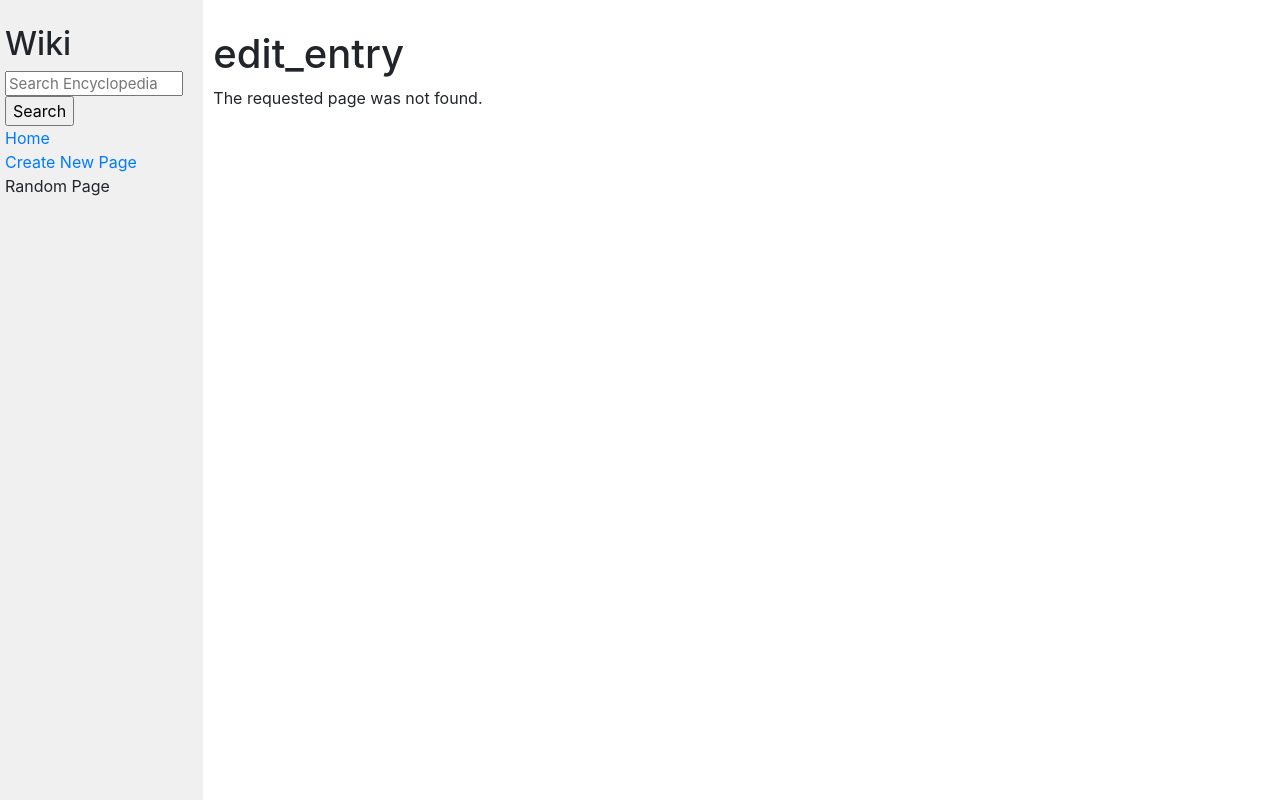
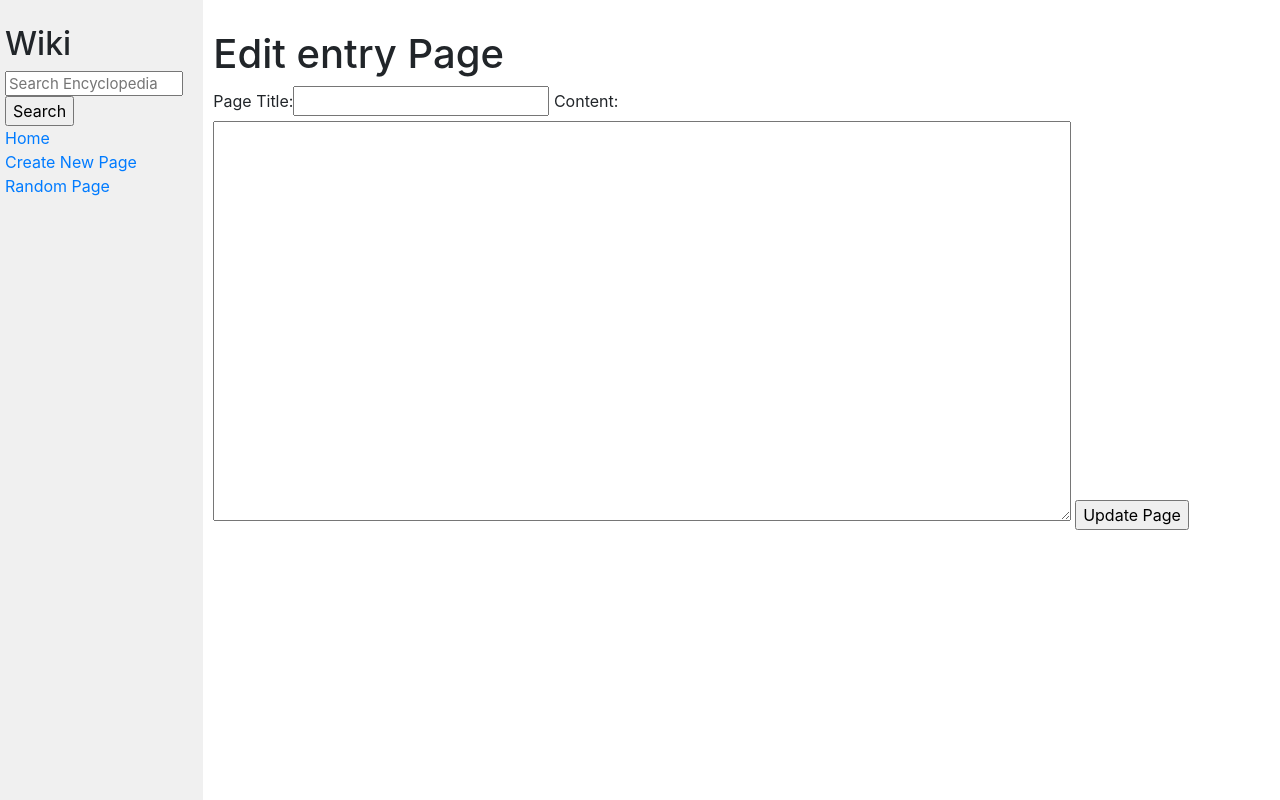
Before and after one commit to calnet/cs50w, a Django app: page /edit_entry in a window 1280 px wide. Run offline with Django 3.2, Linux system fonts and the light colour scheme; some libraries are stand-ins or nearby versions.

Commit message:
Project Completed

```diff
--- /dev/null
+++ b/wiki/encyclopedia/templates/encyclopedia/edit_entry.html
@@ -0,0 +1,22 @@
+{% extends "encyclopedia/layout.html" %}
+
+{% block title %}
+Encyclopedia
+{% endblock %}
+
+{% block body %}
+<h1>Edit entry Page</h1>
+
+<form action="{% url 'edit_entry' %}" method="post">
+    {% if error %}
+    <div class="error">
+        {{ error }}
+    </div>
+    {% endif %}
+
+    {% csrf_token %}
+    {{ form }}
+    <input type="submit" value="Update Page">
+</form>
+
+{% endblock %}
--- a/wiki/encyclopedia/templates/encyclopedia/entry.html
+++ b/wiki/encyclopedia/templates/encyclopedia/entry.html
@@ -5,12 +5,17 @@ Encyclopedia: {{ title }}
 {% endblock %}
 
 {% block body %}
-<h1>{{ title }}</h1>
+<!-- <h1>{{ title }}</h1> -->
 
 {% if not entry %}
 <div>The requested page was not found.</div>
 {% else %}
-{{ entry }}
+{{ entry | safe}}
+
+<div>
+    <a href="edit_entry?title={{title}}">Edit Entry</a>
+</div>
+
 {%endif%}
 
 {% endblock %}
--- a/wiki/encyclopedia/templates/encyclopedia/layout.html
+++ b/wiki/encyclopedia/templates/encyclopedia/layout.html
@@ -27,7 +27,7 @@
                     <a href="{% url 'create_new_page' %}">Create New Page</a>
                 </div>
                 <div>
-                    Random Page
+                    <a href="{% url 'random_page' %}">Random Page</a>
                 </div>
                 {% block nav %}
                 {% endblock %}
--- a/wiki/encyclopedia/urls.py
+++ b/wiki/encyclopedia/urls.py
@@ -6,5 +6,7 @@ urlpatterns = [
     path("", views.index, name="index"),
     path("search", views.search, name="search"),
     path("create_new_page", views.create_new_page, name="create_new_page"),
+    path("edit_entry", views.edit_entry, name="edit_entry"),
+    path("random_page", views.random_page, name="random_page"),
     path("<str:title>", views.entry, name="entry")
 ]
--- a/wiki/encyclopedia/views.py
+++ b/wiki/encyclopedia/views.py
@@ -1,3 +1,7 @@
+import random
+
+from markdown2 import Markdown
+
 from django import forms
 
 from django.http import HttpResponseRedirect
@@ -5,7 +9,7 @@ from django.shortcuts import render, reverse
 
 from . import util
 
-class NewPageForm(forms.Form):
+class EntryForm(forms.Form):
     title = forms.CharField(label="Page Title")
     content = forms.CharField(widget=forms.Textarea)
 
@@ -15,9 +19,13 @@ def index(request):
     })
 
 def entry(request, title):
+    content = util.get_entry(title)
+    markdowner = Markdown()
+    content = markdowner.convert(content)
+
     return render(request, "encyclopedia/entry.html", {
         "title": title,
-        "entry": util.get_entry(title)
+        "entry": content
     })
 
 def search(request):
@@ -26,14 +34,16 @@ def search(request):
 
         query = request.POST["q"]
 
-        # If the query matches the name of an encyclopedia entry, the user should be redirected to that entry’s page.
+        # If the query matches the name of an encyclopedia entry,
+        # the user should be redirected to that entry’s page.
         if util.get_entry(query):
             return HttpResponseRedirect(query)
         else:
             # If the query does not match the name of an encyclopedia entry,
             # the user should instead be taken to a search results page that displays a list
             # of all encyclopedia entries that have the query as a substring.
-            # For example, if the search query were ytho, then Python should appear in the search results.
+            # For example, if the search query were ytho,
+            # then Python should appear in the search results.
             entries = util.list_entries()
 
             matches = []
@@ -56,7 +66,7 @@ def create_new_page(request):
     if request.method == "POST":
 
         # Take in the data the user submitted and save it as form
-        form = NewPageForm(request.POST)
+        form = EntryForm(request.POST)
 
         # Check if form data is valid (server-side)
         if form.is_valid():
@@ -69,7 +79,7 @@ def create_new_page(request):
                 error_msg = "This entry already exists, please change the title and try again."
 
                 return render(request, "encyclopedia/create_new_page.html", {
-                    "form": NewPageForm(request.POST),
+                    "form": EntryForm(request.POST),
                     "error": error_msg
                 })
             else:
@@ -78,15 +88,67 @@ def create_new_page(request):
                 return HttpResponseRedirect(title)
 
             return render(request, "encyclopedia/create_new_page.html", {
-                    "form": NewPageForm(request.POST)
+                "form": form
                 })
 
         else:
             # If the form is invalid, re-render the page with existing information.
             return render(request, "encyclopedia/create_new_page.html", {
-                "form": NewPageForm(request.POST)
+                "form": form
             })
 
     return render(request, "encyclopedia/create_new_page.html", {
-        "form": NewPageForm()
+        "form": EntryForm()
     })
+
+def edit_entry(request):
+
+    # Check if method is GET
+    if request.method == "POST":
+        # Take in the data the user submitted and save it as form
+        form = EntryForm(request.POST)
+
+        # Check if form data is valid (server-side)
+        if form.is_valid():
+
+            # Isolate the title from the 'cleaned' version of form data
+            title = form.cleaned_data["title"]
+            content = form.cleaned_data["content"]
+
+            util.save_entry(title, bytes(content, 'utf8'))
+
+            return HttpResponseRedirect(title)
+
+    else:
+        if len(request.GET) > 0:
+        # Take in the data the user submitted and save it as form
+            wiki_title = request.GET["title"]
+
+            if util.get_entry(wiki_title):
+                content = util.get_entry(wiki_title)
+
+                form = EntryForm(initial={'title': wiki_title, 'content': content})
+
+                return render(request, "encyclopedia/edit_entry.html", {
+                    'form': form
+                })
+            else:
+                error_msg = "This entry does not exist, please check the title and try again."
+
+                return render(request, "encyclopedia/edit_entry.html", {
+                    'form': EntryForm(),
+                    'error': error_msg
+                })
+        else:
+            return render(request, "encyclopedia/edit_entry.html", {
+                'form': EntryForm()
+            })
+
+def random_page(request):
+    entries = util.list_entries()
+
+    if not entries:
+        return render(request, "encyclopedia/index.html")
+    else:
+        title = random.choice(entries)
+        return HttpResponseRedirect(title)
```
Also changed, not shown: wiki/entries/Test 3.md (deleted, +0 -1 lines), wiki/entries/Test 4.md (deleted, +0 -1 lines), wiki/entries/Test.md (deleted, +0 -1 lines), wiki/entries/test 2.md (deleted, +0 -1 lines), wiki/entries/test 5.md (deleted, +0 -1 lines).
